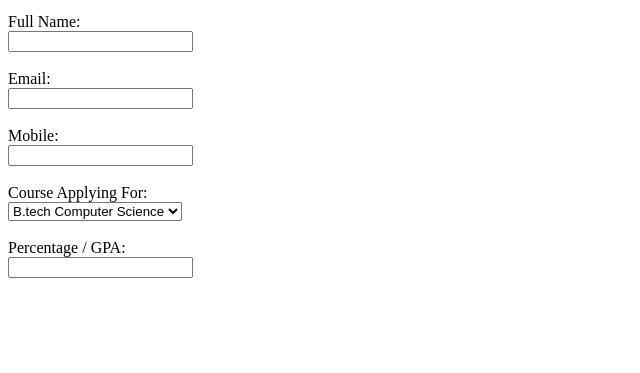
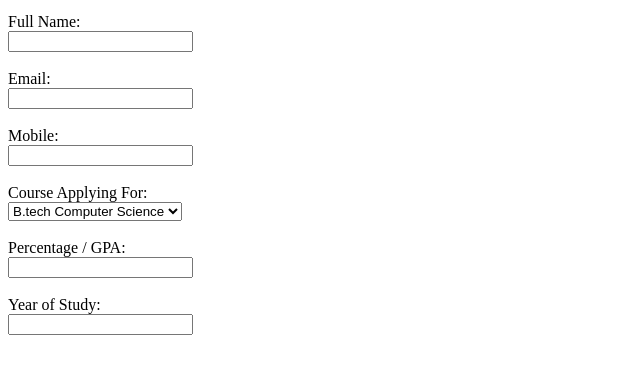
Before and after one commit to kishan7expo/Scholarshipwebpage_6, a plain HTML site: page index.html in a window 1280 px wide. Shown: the part 101-474 px from the top of the page, without its empty margins (0-640 px from the left). Drawn offline with Linux system fonts and the light colour scheme.

Commit message:
added input YearOfStudy

```diff
--- a/index.html
+++ b/index.html
@@ -29,5 +29,8 @@
 
 			<label for="gpa">Percentage / GPA:</label><br>
 			<input id="gpa" name="gpa" type="text"><br><br>
+
+			<label for="year">Year of Study:</label><br>
+			<input id="year" name="year" type="text"><br><br>
 	</body>
 </html>
```
